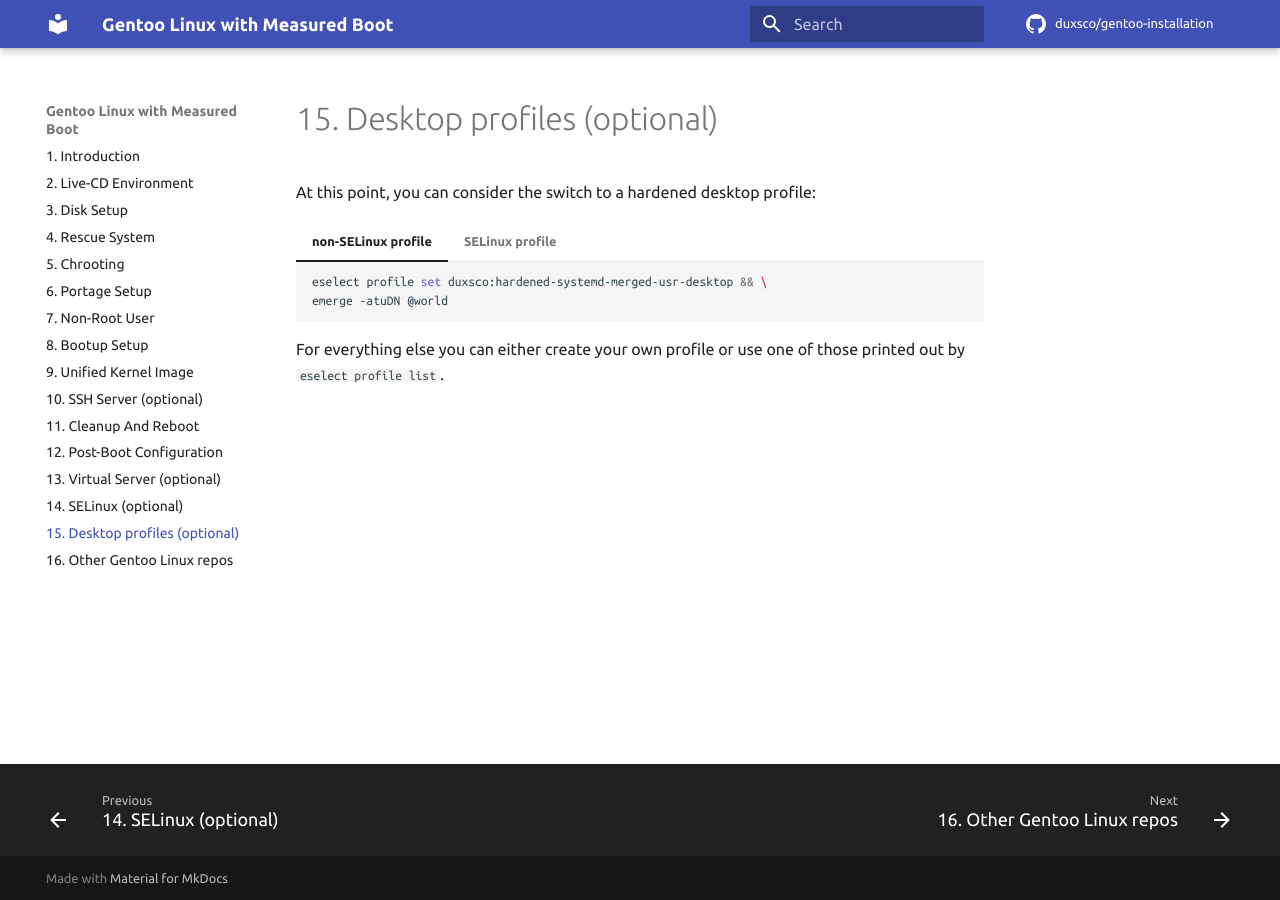
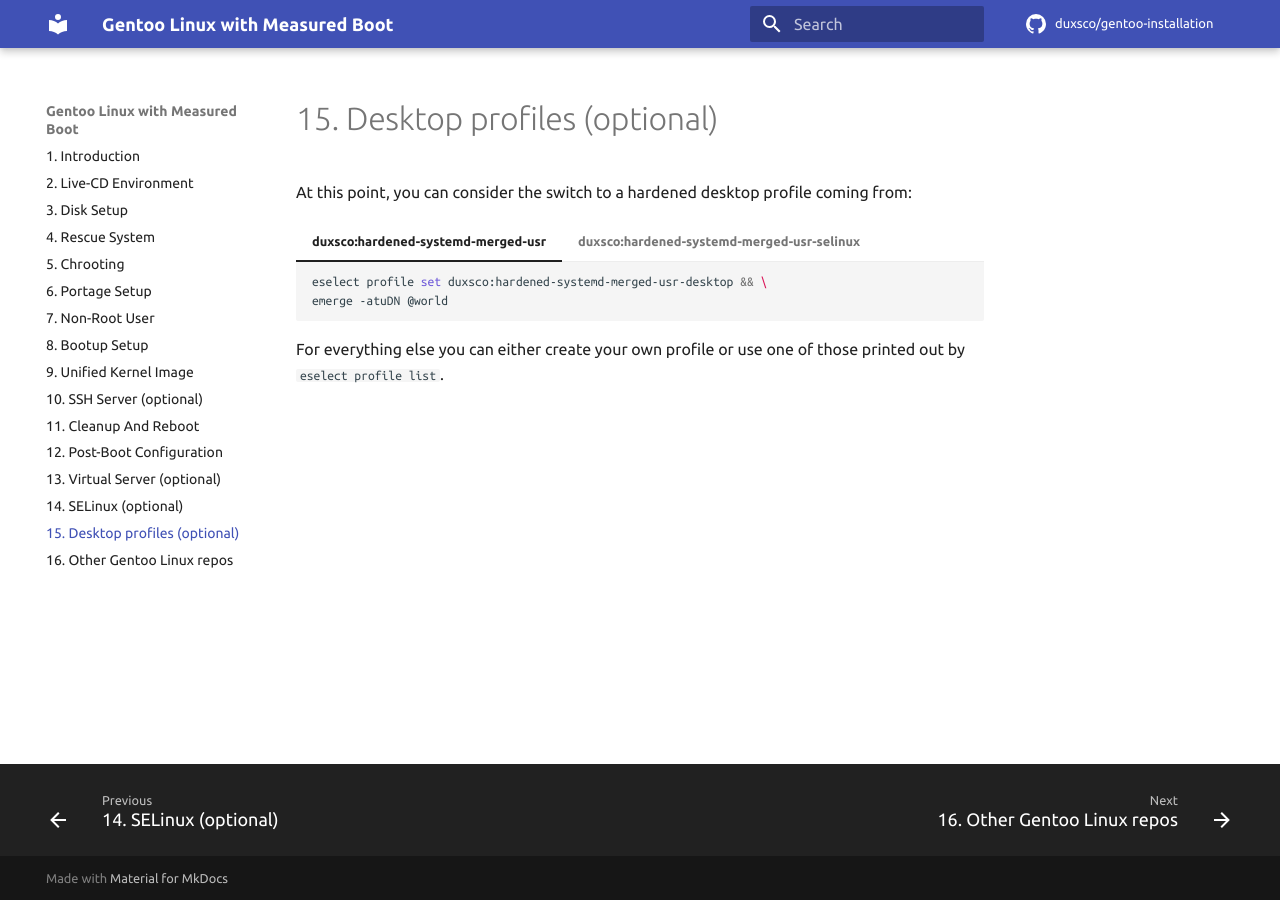
Before and after one commit to duxsco/gentoo-installation, an MkDocs documentation site: the page built from docs/desktop_profiles.md, in a window 1280 px wide. Built offline with MkDocs 1.6.1 and Material for MkDocs 9.7.7, drawn with Linux system fonts in a browser that asks for light colours; comment, search, counter and statistics services are not loaded.

Commit message:
Update Desktop profile page v2

````diff
--- a/docs/desktop_profiles.md
+++ b/docs/desktop_profiles.md
@@ -1,12 +1,12 @@
-At this point, you can consider the switch to a hardened desktop profile:
+At this point, you can consider the switch to a hardened desktop profile coming from:
 
-=== "non-SELinux profile"
+=== "duxsco:hardened-systemd-merged-usr"
     ```shell
     eselect profile set duxsco:hardened-systemd-merged-usr-desktop && \
     emerge -atuDN @world
     ```
 
-=== "SELinux profile"
+=== "duxsco:hardened-systemd-merged-usr-selinux"
     ```shell
     eselect profile set duxsco:hardened-systemd-merged-usr-desktop-selinux && \
     emerge -atuDN @world
````
